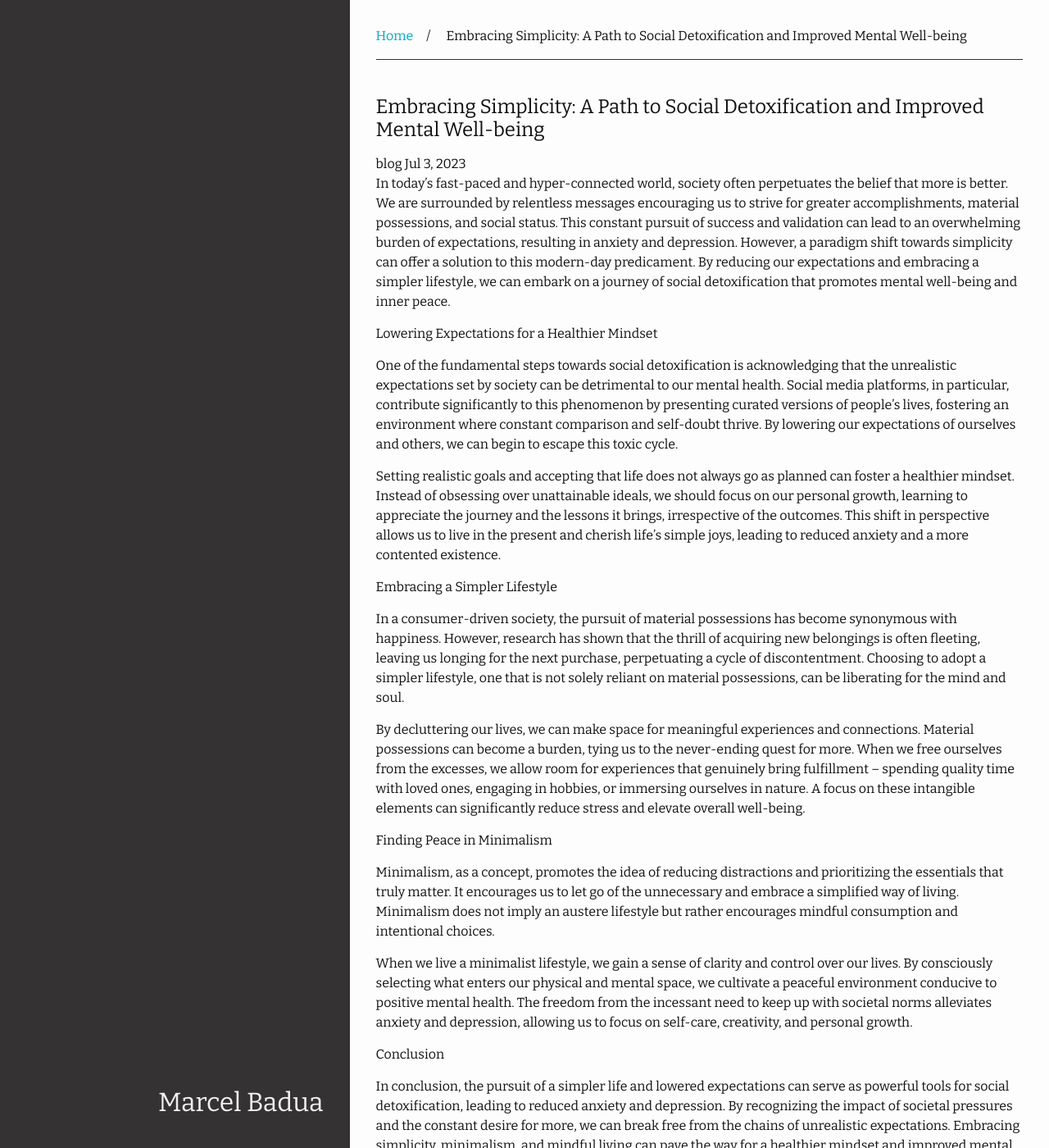
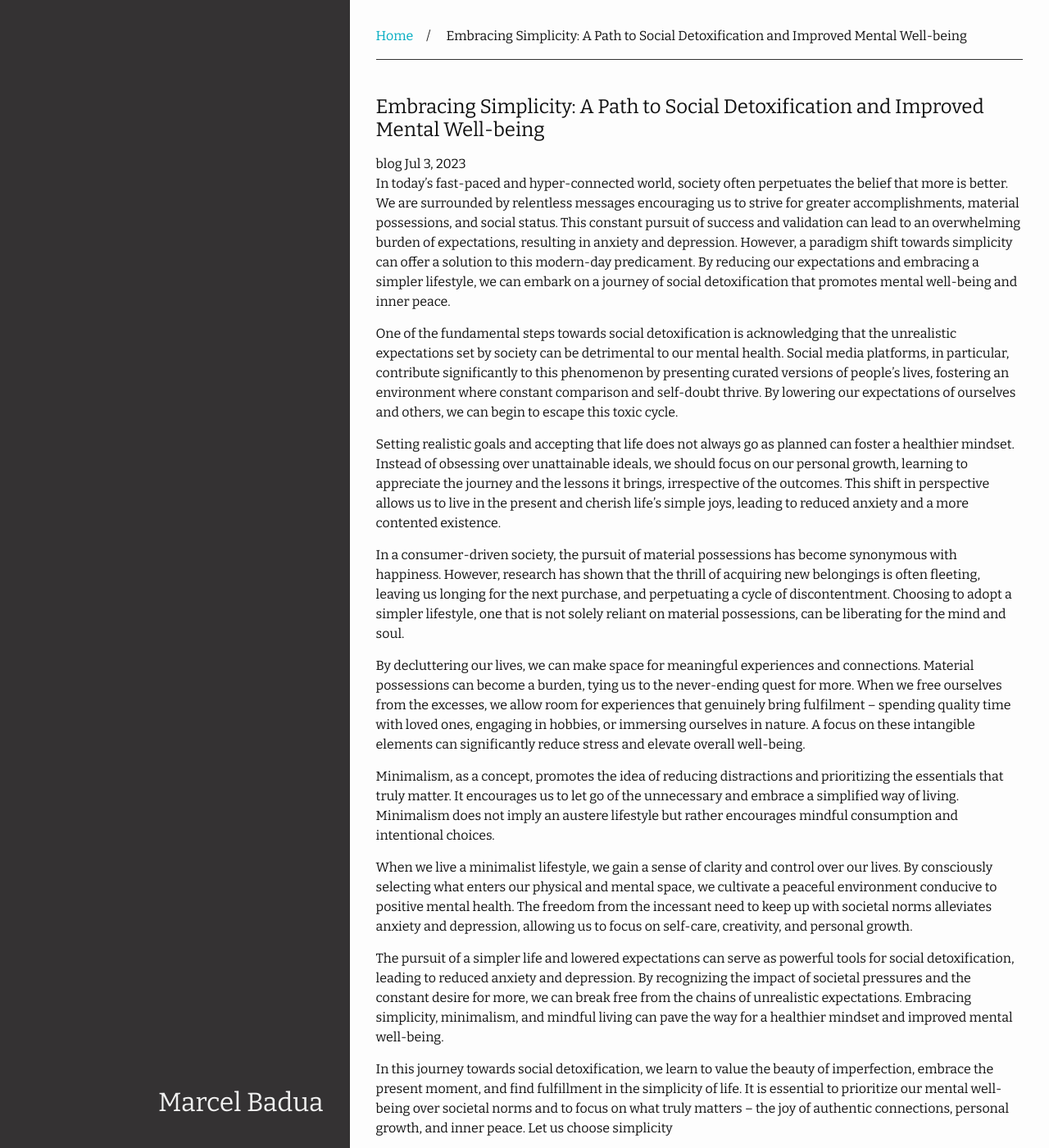
Before and after one commit to marcelbadua/marcelbadua.github.io, a Jekyll site: the page built from _posts/2023-07-03-embracing-simplicity.markdown, in a window 1280 px wide and 1400 px high. Shown: the whole window at 82% size. Built offline with Jekyll 4.4.1, drawn with Linux system fonts in a browser that asks for light colours; comment, search, counter and statistics services are not loaded; some of the changed text lies outside the part shown.

Commit message:
Update 2023-07-03-embracing-simplicity.markdown

```diff
--- a/_posts/2023-07-03-embracing-simplicity.markdown
+++ b/_posts/2023-07-03-embracing-simplicity.markdown
@@ -6,26 +6,18 @@ tags: blog
 ---
 In today's fast-paced and hyper-connected world, society often perpetuates the belief that more is better. We are surrounded by relentless messages encouraging us to strive for greater accomplishments, material possessions, and social status. This constant pursuit of success and validation can lead to an overwhelming burden of expectations, resulting in anxiety and depression. However, a paradigm shift towards simplicity can offer a solution to this modern-day predicament. By reducing our expectations and embracing a simpler lifestyle, we can embark on a journey of social detoxification that promotes mental well-being and inner peace.
 
-Lowering Expectations for a Healthier Mindset
-
 One of the fundamental steps towards social detoxification is acknowledging that the unrealistic expectations set by society can be detrimental to our mental health. Social media platforms, in particular, contribute significantly to this phenomenon by presenting curated versions of people's lives, fostering an environment where constant comparison and self-doubt thrive. By lowering our expectations of ourselves and others, we can begin to escape this toxic cycle.
 
 Setting realistic goals and accepting that life does not always go as planned can foster a healthier mindset. Instead of obsessing over unattainable ideals, we should focus on our personal growth, learning to appreciate the journey and the lessons it brings, irrespective of the outcomes. This shift in perspective allows us to live in the present and cherish life's simple joys, leading to reduced anxiety and a more contented existence.
 
-Embracing a Simpler Lifestyle
+In a consumer-driven society, the pursuit of material possessions has become synonymous with happiness. However, research has shown that the thrill of acquiring new belongings is often fleeting, leaving us longing for the next purchase, and perpetuating a cycle of discontentment. Choosing to adopt a simpler lifestyle, one that is not solely reliant on material possessions, can be liberating for the mind and soul.
 
-In a consumer-driven society, the pursuit of material possessions has become synonymous with happiness. However, research has shown that the thrill of acquiring new belongings is often fleeting, leaving us longing for the next purchase, perpetuating a cycle of discontentment. Choosing to adopt a simpler lifestyle, one that is not solely reliant on material possessions, can be liberating for the mind and soul.
-
-By decluttering our lives, we can make space for meaningful experiences and connections. Material possessions can become a burden, tying us to the never-ending quest for more. When we free ourselves from the excesses, we allow room for experiences that genuinely bring fulfillment – spending quality time with loved ones, engaging in hobbies, or immersing ourselves in nature. A focus on these intangible elements can significantly reduce stress and elevate overall well-being.
-
-Finding Peace in Minimalism
+By decluttering our lives, we can make space for meaningful experiences and connections. Material possessions can become a burden, tying us to the never-ending quest for more. When we free ourselves from the excesses, we allow room for experiences that genuinely bring fulfilment – spending quality time with loved ones, engaging in hobbies, or immersing ourselves in nature. A focus on these intangible elements can significantly reduce stress and elevate overall well-being.
 
 Minimalism, as a concept, promotes the idea of reducing distractions and prioritizing the essentials that truly matter. It encourages us to let go of the unnecessary and embrace a simplified way of living. Minimalism does not imply an austere lifestyle but rather encourages mindful consumption and intentional choices.
 
 When we live a minimalist lifestyle, we gain a sense of clarity and control over our lives. By consciously selecting what enters our physical and mental space, we cultivate a peaceful environment conducive to positive mental health. The freedom from the incessant need to keep up with societal norms alleviates anxiety and depression, allowing us to focus on self-care, creativity, and personal growth.
 
-Conclusion
-
-In conclusion, the pursuit of a simpler life and lowered expectations can serve as powerful tools for social detoxification, leading to reduced anxiety and depression. By recognizing the impact of societal pressures and the constant desire for more, we can break free from the chains of unrealistic expectations. Embracing simplicity, minimalism, and mindful living can pave the way for a healthier mindset and improved mental well-being.
+The pursuit of a simpler life and lowered expectations can serve as powerful tools for social detoxification, leading to reduced anxiety and depression. By recognizing the impact of societal pressures and the constant desire for more, we can break free from the chains of unrealistic expectations. Embracing simplicity, minimalism, and mindful living can pave the way for a healthier mindset and improved mental well-being.
 
 In this journey towards social detoxification, we learn to value the beauty of imperfection, embrace the present moment, and find fulfillment in the simplicity of life. It is essential to prioritize our mental well-being over societal norms and to focus on what truly matters – the joy of authentic connections, personal growth, and inner peace. Let us choose simplicity
```
